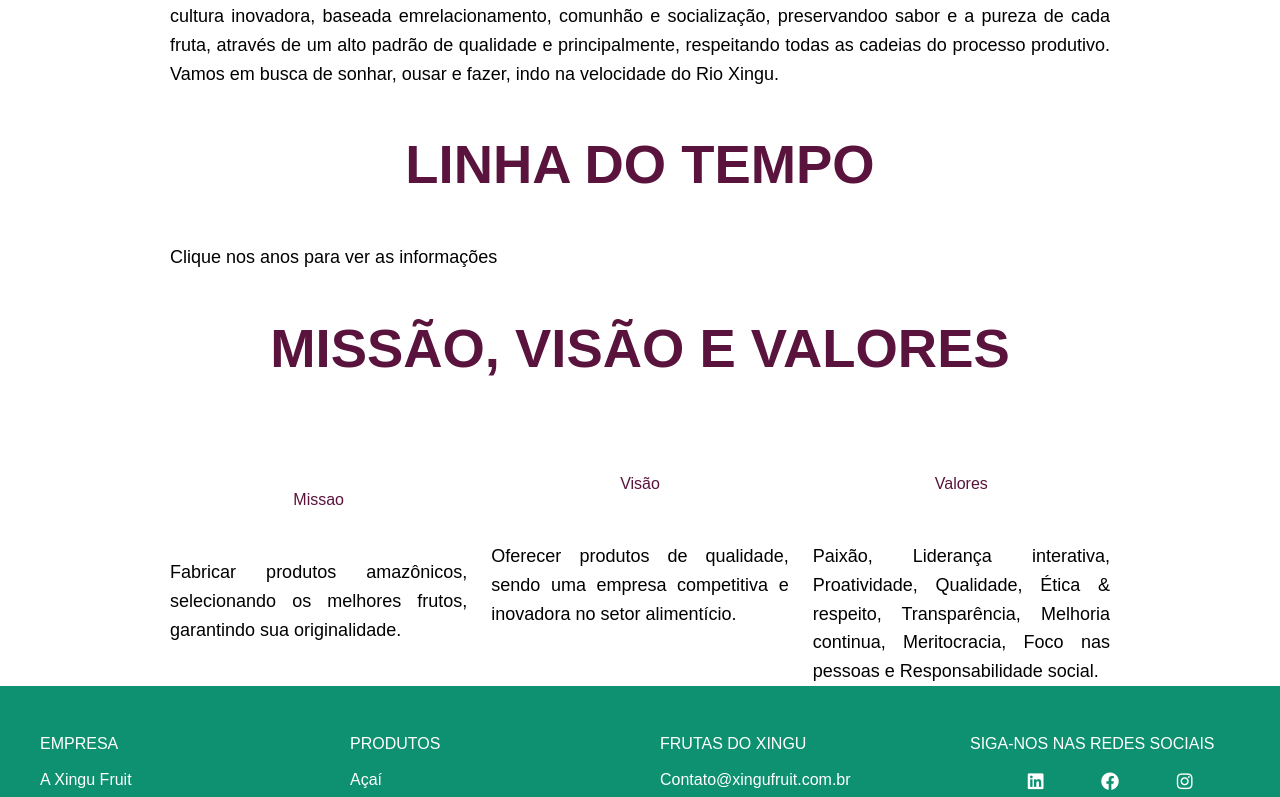
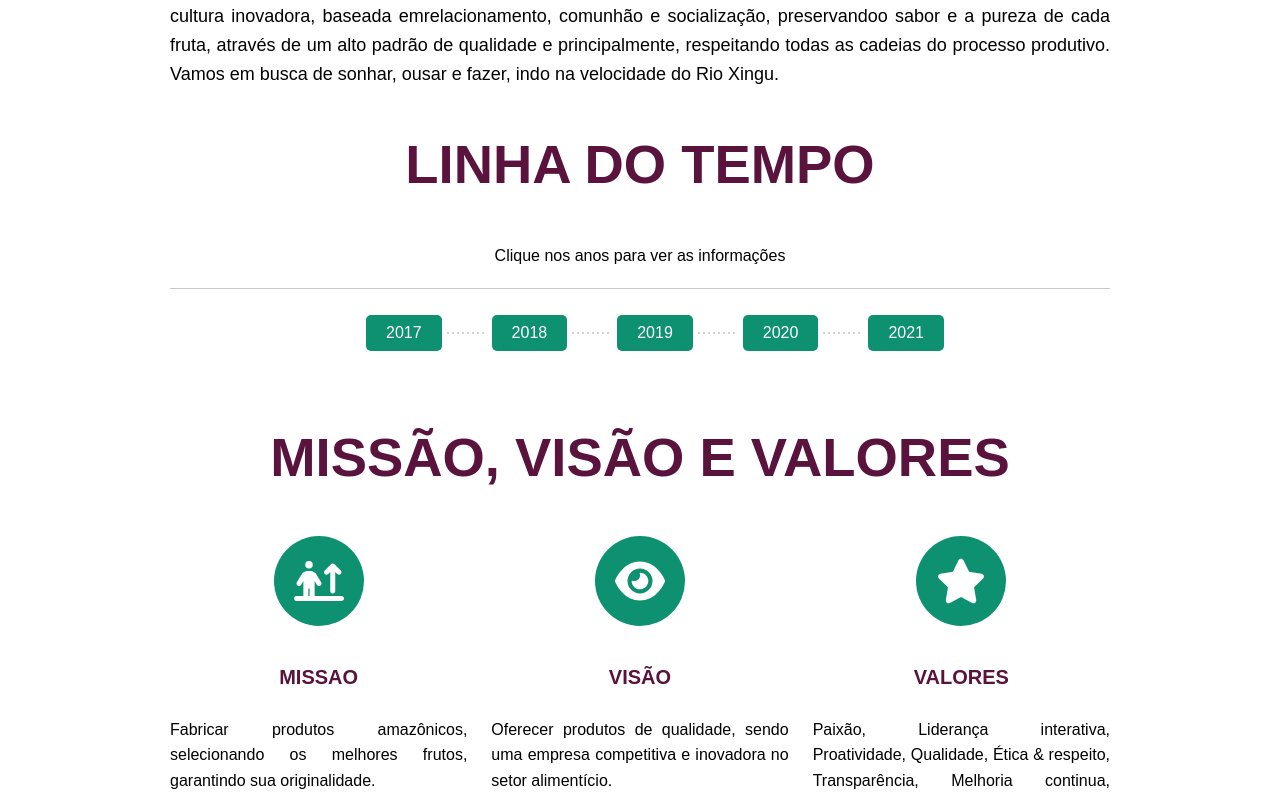
Before and after one commit to MarcosLutero/acai, a React (Create React App) app: page /sobre in a window 1280 px wide. Shown: the part 1120-1917 px from the top of the page. Built offline with nearby package versions, Linux system fonts and the light colour scheme; a web font is replaced by a local one.

Commit message:
finalizad a pagina sobre

```diff
--- a/package.json
+++ b/package.json
@@ -3,6 +3,9 @@
   "version": "0.1.0",
   "private": true,
   "dependencies": {
+    "@fortawesome/fontawesome-svg-core": "^6.6.0",
+    "@fortawesome/free-solid-svg-icons": "^6.6.0",
+    "@fortawesome/react-fontawesome": "^0.2.2",
     "@testing-library/jest-dom": "^5.17.0",
     "@testing-library/react": "^13.4.0",
     "@testing-library/user-event": "^13.5.0",
--- a/src/contents/Paginas/PaginasNav/Sobre/Sobre.js
+++ b/src/contents/Paginas/PaginasNav/Sobre/Sobre.js
@@ -1,18 +1,73 @@
-import React from "react";
+import React, { useState } from "react";
 
 import "./index.css";
 import backgroundCima from "../../../images/bg-other.jpg";
 import drone from "../../../images/drone.jpg";
+import { faEye, faPersonArrowUpFromLine, faStar } from '@fortawesome/free-solid-svg-icons';
+import { FontAwesomeIcon } from "@fortawesome/react-fontawesome";
+
+
 function Sobre() {
+
+  const events = [
+    { year: '2017', description: 'Fundação em Castanhal/PA.' },
+    { year: '2017', description: 'Primeiro produto envasado na nossa marca.' },
+    { year: '2017', description: 'Primeira produção na Xingu Fruit.' },
+    { year: '2017', description: 'Primeira venda Rio de Janeiro.' },
+    { year: '2017', description: 'Primeira exportação EUA.' },
+    { year: '2017', description: 'Conquista da Certificação Orgânica Brasil, EUA, Europa.' },
+    { year: '2018', description: 'Início Exportação Austrália.' },
+    { year: '2018', description: 'Início Exportação Europa.' },
+    { year: '2018', description: 'Emirados e Singapura.' },
+    { year: '2018', description: 'Primeira feira internacional Biofach.' },
+    { year: '2018', description: 'Exportação de polpas de outras frutas.' },
+    { year: '2018', description: 'FSSC 22000, Halal, Kosher, Non Gmo.' },
+    { year: '2018', description: 'Início das Produções em Manacapuru/AM.' },
+    { year: '2018', description: 'Iníco das Produções em Macapá/AP.' },
+    { year: '2019', description: 'Conquista de Certificação Orgânica Biosuisse e Japão.' },
+    { year: '2019', description: 'Premiada entre as quinze melhores empresas pela pesquisa "Prazer em Trabalhar".' },
+    { year: '2019', description: 'Ampliação da Fábrica Castanhal/PA.' },
+    { year: '2019', description: 'Início Exportação Japão.' },
+    { year: '2020', description: 'Pesquisa e desenvolvimento na linha de produção em Sorbet de Açaí.' },
+    { year: '2020', description: 'Equador' },
+    { year: '2021', description: 'Pesquisa e desenvolvimento na linha de produção de IQF.' },
+    { year: '2021', description: 'Conquista das certificações Fair for Life, BRC e FSSC 22000- Quality.' }
+  ]
+
+  const groupEventsByYear = (events) => {
+    return events.reduce((acc, event) => {
+      if (!acc[event.year]) {
+        acc[event.year] = [];
+      }
+      acc[event.year].push(event.description);
+      return acc;
+    }, {});
+  };
+
+  const [selectedYear, setSelectedYear] = useState(null);
+  const eventsByYear = groupEventsByYear(events);
+  const [isTransitioning, setIsTransitioning] = useState(false); // Novo estado para controlar a transição
+
+  const handleButtonClick = (year) => {
+    if (selectedYear !== year) {
+      setIsTransitioning(true); // Ativa a transição
+      setTimeout(() => {
+        setSelectedYear(year);
+        setIsTransitioning(false); // Desativa após a transição
+      }, 500); // Meio segundo para suavizar a troca
+    }
+  };
+
+
   return (
     <div>
       <div className="image-container">
-        <img src={backgroundCima} alt="Background Image" className="background-image" />
+        <img src={backgroundCima} alt="background" className="background-image" />
         <h1 className="titulo_sobre">Sobre A Xingu</h1>
       </div>
       <div className="container container-principal">
         <div className="text-center">
-          <img src={drone} />
+          <img src={drone} alt="drone" />
         </div>
         <div>
           <p className="text">
@@ -30,26 +85,49 @@ function Sobre() {
         <div className="linha_tempo">
           <div className="linha_tempo_titulo">
             <h1 className="titulo_linha_tempo text-center">Linha do tempo</h1>
-            <p>Clique nos anos para ver as informações</p>
+            <p className="text-center">Clique nos anos para ver as informações</p>
+            <hr />
+            <div className="timeline-buttons">
+              {Object.keys(eventsByYear).map((year) => (
+                <button
+                  key={year}
+                  onClick={() => handleButtonClick(year)}
+                  className="year-button"
+                >
+                  {year}
+                </button>
+              ))}
+            </div>
+            {selectedYear && (
+              <div className={`event-info ${isTransitioning ? 'fade-out' : 'fade-in'}`}>
+                {eventsByYear[selectedYear].map((description, index) => (
+                  <div key={index} className="event-description">
+                    <strong>{selectedYear}</strong>
+                    <p>{description}</p>
+                  </div>
+                ))}
+              </div>
+            )}
           </div>
-          <div className="linha _tempo_tempo" />
         </div>
         <div className="row">
           <div className="col-12 text-center">
             <h1 className="titulo_mvv">Missão, Visão e Valores</h1>
           </div>
 
-          <div className="col-4">
-          <i className="fab fa-email" />
-            <h5 className="text-center">Missao</h5>
+          <div className="col-4 text-center">
+            <FontAwesomeIcon icon={faPersonArrowUpFromLine} className="fa-icon" />
+            <h5 className="">Missao</h5>
             <p>Fabricar produtos amazônicos, selecionando os melhores frutos, garantindo sua originalidade.</p>
           </div>
-          <div className="col-4">
-            <h5 className="text-center">Visão</h5>
+          <div className="col-4 text-center">
+            <FontAwesomeIcon icon={faEye} className="fa-icon" />
+            <h5 className="">Visão</h5>
             <p>Oferecer produtos de qualidade, sendo uma empresa competitiva e inovadora no setor alimentício.</p>
           </div>
-          <div className="col-4">
-            <h5 className="text-center">Valores</h5>
+          <div className="col-4 text-center">
+            <FontAwesomeIcon icon={faStar} className="fa-icon" />
+            <h5 className="">Valores</h5>
             <p>
               Paixão, Liderança interativa, Proatividade, Qualidade, Ética & respeito, Transparência, Melhoria continua,
               Meritocracia, Foco nas pessoas e Responsabilidade social.
--- a/src/contents/Paginas/PaginasNav/Sobre/index.css
+++ b/src/contents/Paginas/PaginasNav/Sobre/index.css
@@ -52,3 +52,107 @@ h5 {
   text-transform: uppercase;
   font-size: 3.4rem;
 }
+
+.timeline-buttons {
+  display: flex;
+  flex-wrap: wrap;
+  justify-content: center;
+  align-items: center;
+  margin-bottom: 20px;
+}
+
+.year-button {
+  margin: 10px;
+  padding: 10px 20px;
+  margin-left: 40px;
+  background-color: #0d9170;
+  color: white;
+  border: none;
+  border-radius: 5px;
+  cursor: pointer;
+  transition: background-color 0.3s ease;
+  position: relative;
+}
+
+.year-button:hover {
+  background-color: #0b785a;
+}
+
+.year-button::after {
+  content: "";
+  position: absolute;
+  top: 50%;
+  right: -45px;
+  width: 40px;
+  height: 2px;
+  background: repeating-linear-gradient(
+    to right,
+    #d3d3d3,
+    #d3d3d3 2px,
+    transparent 2px,
+    transparent 5px
+  );
+  transform: translateY(-50%);
+}
+
+.year-button:last-child::after {
+  display: none;
+}
+
+.event-info {
+  text-align: left;
+  margin-top: 20px;
+  transition: opacity 0.1s ease-in; /* Adiciona transição suave */
+  opacity: 1;
+}
+
+.fade-out {
+  opacity: 0;
+}
+
+.fade-in {
+  opacity: 1;
+}
+
+.event-description {
+  margin-bottom: 20px;
+}
+
+.event-description strong {
+  display: block;
+  font-size: 1.2em;
+  margin-bottom: 5px;
+}
+
+.event-description p {
+  font-size: 1em;
+}
+
+
+.col-4 .fa-icon {
+  width: 50px; /* Largura total do círculo */
+  height: 50px; /* Altura total do círculo */
+  line-height: 60px;
+  background-color: #0d9170;
+  color: white;
+  border-radius: 50%; /* Garante que seja um círculo */
+  text-align: center;
+  display: inline-block;
+  margin-bottom: 10px;
+  padding: 20px; /* Espaçamento extra para aumentar o círculo */
+}
+
+
+h5 {
+  font-size: 1.25em;
+  margin-top: 10px;
+  font-weight: bold;
+  text-transform: uppercase;
+  margin: 30px;
+}
+
+p {
+  font-size: 1em;
+  margin-top: 5px;
+  margin-bottom: 20px;
+}
```
Also changed, not shown: 1 other file (tests, documents, lock files or other folders).
